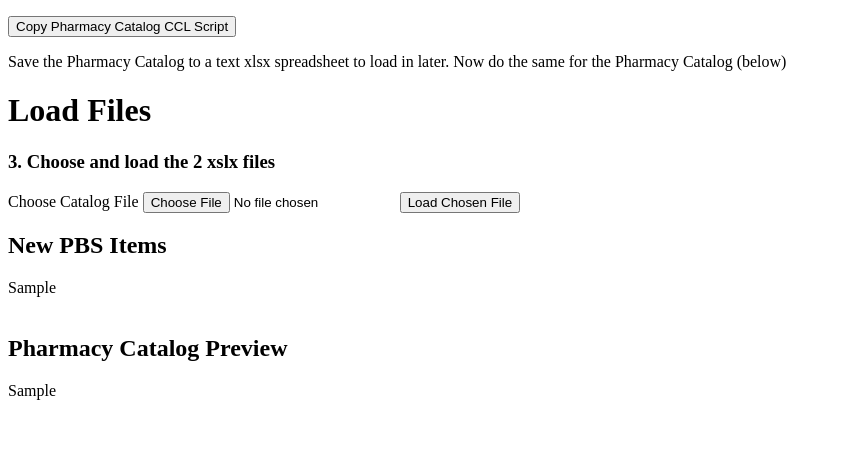
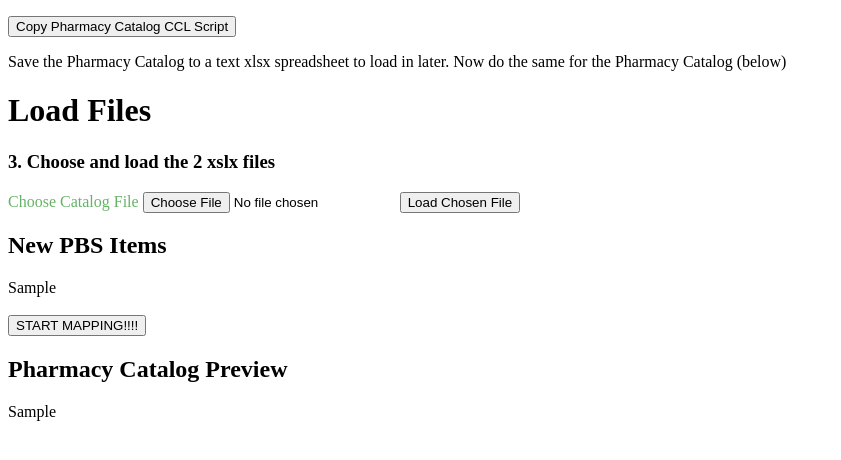
Before and after one commit to neoversionsix/pbsmappingtool, a Flask app: template templates/index.html in a window 1280 px wide. Shown: the part 300-760 px from the top of the page, without its empty margins (0-841 px from the left). Run offline with Flask 3, Linux system fonts and the light colour scheme; the template is opened without the code that fills it: most values are stand-ins (such as "Sample title", 1, 10 or a date in 2020).

Commit message:
working code. Need to put the mapping functions in now

```diff
--- a/templates/index.html
+++ b/templates/index.html
@@ -53,7 +53,7 @@
     <p>Save the Pharmacy Catalog to a text xlsx spreadsheet to load in later. Now do the same for the Pharmacy Catalog (below)</p>
     <h1>Load Files</h1>
     <h3>3. Choose and load the 2 xslx files</h3>
-    {% if not data_html1 %}
+    {% if not data_html1 and not data_html2 %}
         <form method="POST" enctype="multipart/form-data">
             <label for="file1">Choose PBS Mapping file</label>
             <input type="file" name="file1" id="file1">
@@ -62,7 +62,7 @@
     {% endif %}
     {% if data_html1 %}
         <form method="POST" enctype="multipart/form-data">
-            <label for="file2" >Choose Catalog File</label>
+            <label for="file2" class="flashing">Choose Catalog File</label>
             <input type="file" name="file2" id="file2">
             <input type="submit" value="Load Chosen File">
         </form>
@@ -71,6 +71,9 @@
         <br>
     {% endif %}
     {% if data_html2 %}
+        <button onclick="copyToClipboard('https://raw.githubusercontent.com/neoversionsix/custom-ccl-jobs/main/PBS/PBS%20Possible%20Items%20to%20Map%20to%20(All%20types).ccl')">
+            START MAPPING!!!!
+        </button>
         <h2>Pharmacy Catalog Preview</h2>
         <div>{{ data_html2 | safe }}</div>
     {% endif %}
```
